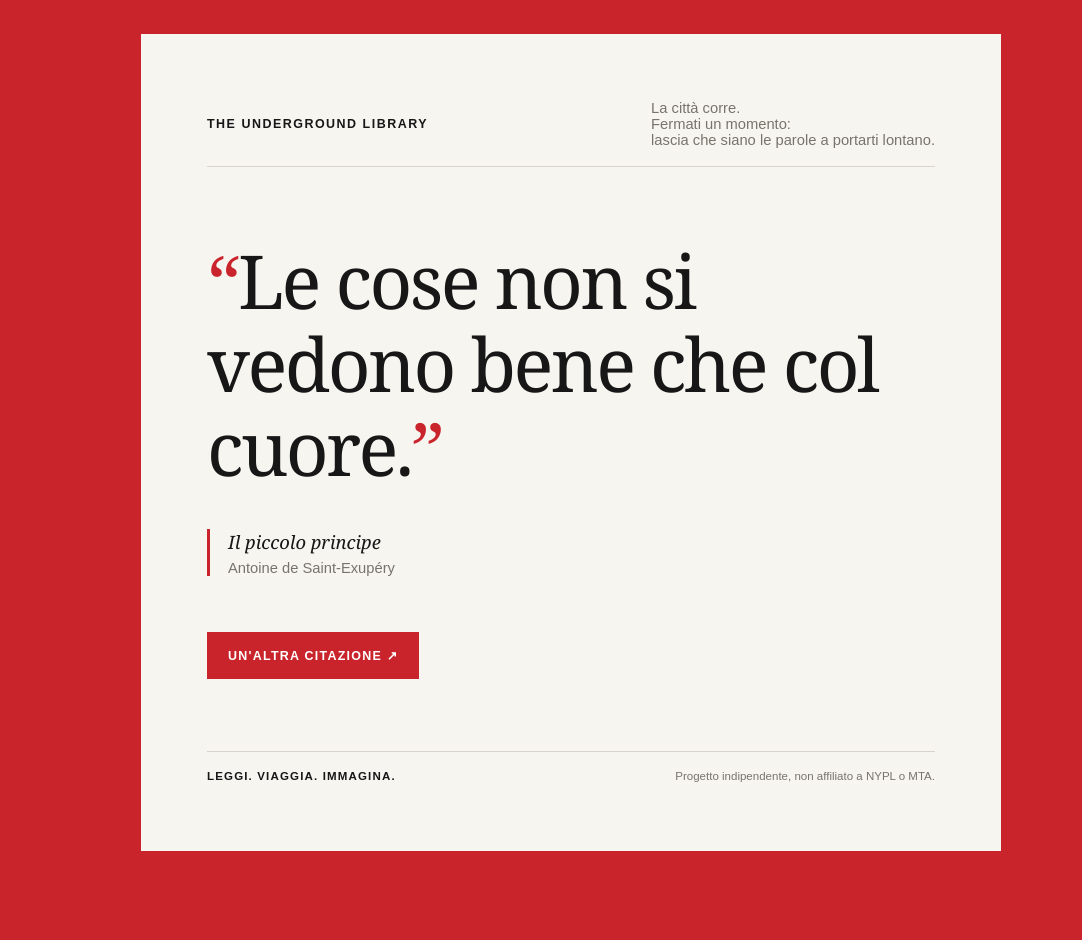
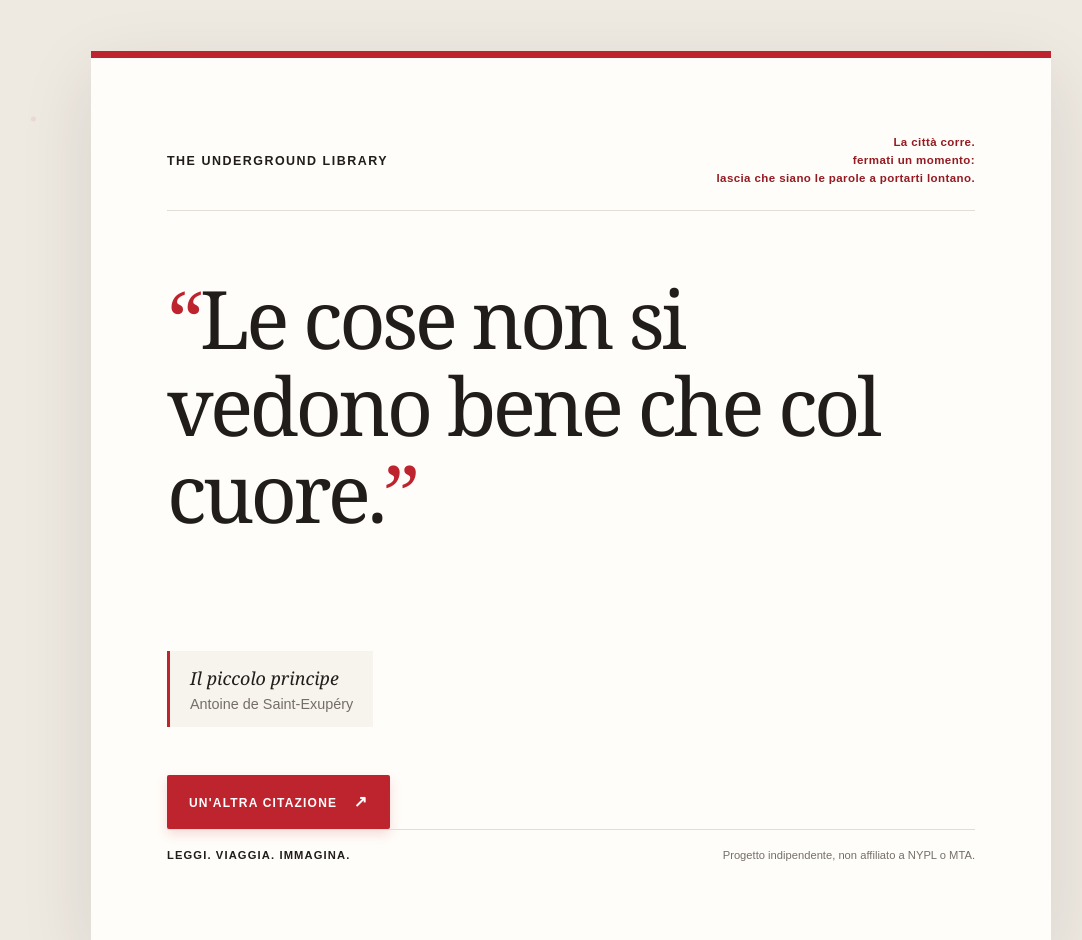
Before and after one commit to theundergroundlibrary-abact/theundergroundlibrary-abact.github.io, a plain HTML site: page index.html in a window 1280 px wide. Shown: the top 940 px of the page, without its empty margins (69-1151 px from the left). Before the commit the page ends 885 px from the top, so only its background shows below. Drawn offline with Linux system fonts and the light colour scheme.

Commit message:
Add files via upload

```diff
--- a/index.html
+++ b/index.html
@@ -7,20 +7,20 @@
 <meta name="description" content="The Underground Library — una citazione letteraria per il tuo viaggio.">
 <title>The Underground Library</title>
 <style>
-:root{--red:#c9232c;--ink:#171717;--paper:#f7f5f0;--muted:#77736d}
-*{box-sizing:border-box}html{min-height:100%;background:var(--red)}body{margin:0;min-height:100vh;padding:clamp(14px,3vw,34px);font-family:Arial,Helvetica,sans-serif;color:var(--ink);background:var(--red)}
-.page{position:relative;max-width:860px;min-height:calc(100vh - clamp(28px,6vw,68px));margin:auto;background:var(--paper);display:flex;flex-direction:column;padding:clamp(24px,6vw,66px);overflow:hidden}
-.topline{display:flex;align-items:center;justify-content:space-between;gap:20px;border-bottom:1px solid #d8d3cb;padding-bottom:18px}.mark{font-size:.78rem;font-weight:800;letter-spacing:.12em;text-transform:uppercase}.stamp{color:var(--red);font-size:.72rem;font-weight:800;letter-spacing:.1em;text-align:right;text-transform:uppercase}
-main{flex:1;display:flex;flex-direction:column;justify-content:center;padding:clamp(44px,9vh,94px) 0}.eyebrow{color:var(--red);font-size:.76rem;font-weight:800;letter-spacing:.17em;text-transform:uppercase;margin:0 0 20px}.quote{font-family:Georgia,'Times New Roman',serif;font-size:clamp(2rem,6vw,4.65rem);line-height:1.12;letter-spacing:-.035em;margin:0;max-width:730px}.quote::before{content:'“';color:var(--red)}.quote::after{content:'”';color:var(--red)}
-.attribution{margin-top:clamp(28px,5vh,48px);padding-left:18px;border-left:3px solid var(--red)}.book{font-family:Georgia,'Times New Roman',serif;font-size:1.15rem;font-style:italic;margin:0 0 6px}.author{color:var(--muted);font-size:.92rem;margin:0}.action{margin-top:clamp(38px,7vh,64px);display:flex;align-items:center;gap:18px;flex-wrap:wrap}.button{appearance:none;border:0;background:var(--red);color:#fff;padding:16px 21px;font-size:.78rem;font-weight:800;letter-spacing:.1em;cursor:pointer;transition:background .2s,transform .2s}.button:hover{background:#a91c24;transform:translateY(-2px)}.button:focus-visible{outline:3px solid var(--ink);outline-offset:4px}.hint{color:var(--muted);font-size:.82rem}
-footer{border-top:1px solid #d8d3cb;padding-top:16px;color:var(--muted);font-size:.72rem;line-height:1.5;display:flex;justify-content:space-between;gap:18px;flex-wrap:wrap}.footer-title{color:var(--ink);font-weight:800;letter-spacing:.1em;text-transform:uppercase}
-@media(max-width:560px){body{padding:10px}.page{min-height:calc(100vh - 20px);padding:24px 22px}.topline{align-items:flex-start}.stamp{max-width:125px;line-height:1.5}main{padding:52px 0}.quote{font-size:clamp(2rem,10vw,3.1rem)}.action{align-items:flex-start;flex-direction:column}.button{width:100%}footer{font-size:.68rem}}
+:root{--red:#bd242d;--red-dark:#951b23;--ink:#201d1b;--paper:#fffdf9;--canvas:#eee9e1;--muted:#746e68;--rule:#e2ddd5}
+*{box-sizing:border-box}html{min-height:100%;background:var(--canvas)}body{margin:0;min-height:100vh;min-height:100svh;padding:clamp(16px,4vw,52px);font-family:Arial,Helvetica,sans-serif;color:var(--ink);background:radial-gradient(circle at 8% 12%,rgba(189,36,45,.08) 0 2px,transparent 3px),var(--canvas)}
+.page{position:relative;max-width:960px;min-height:calc(100vh - clamp(32px,8vw,104px));min-height:calc(100svh - clamp(32px,8vw,104px));margin:auto;background:var(--paper);border-top:7px solid var(--red);box-shadow:0 24px 70px rgba(44,34,27,.11);display:flex;flex-direction:column;padding:clamp(28px,6.5vw,76px);overflow:hidden}
+.topline{display:flex;align-items:center;justify-content:space-between;gap:24px;border-bottom:1px solid var(--rule);padding-bottom:22px}.mark{font-size:.78rem;font-weight:800;letter-spacing:.12em;text-transform:uppercase}.stamp{color:var(--red-dark);font-size:.72rem;font-weight:700;letter-spacing:.035em;line-height:1.55;text-align:right;text-transform:none}
+main{flex:1;display:flex;flex-direction:column;justify-content:flex-start;padding:clamp(52px,8vh,82px) 0 0}.quote{height:clamp(250px,42vh,450px);overflow:hidden;font-family:Georgia,'Times New Roman',serif;font-size:clamp(2.35rem,6.3vw,5.25rem);line-height:1.08;letter-spacing:-.045em;margin:0;max-width:780px}.quote::before{content:'“';display:inline;color:var(--red);font-size:1em;line-height:inherit;margin:0;vertical-align:baseline}.quote::after{content:'”';color:var(--red)}
+.attribution{margin-top:clamp(30px,5vh,52px);padding:15px 20px;border-left:3px solid var(--red);background:#f7f3ed;max-width:max-content}.book{font-family:Georgia,'Times New Roman',serif;font-size:1.12rem;font-style:italic;margin:0 0 6px}.author{color:var(--muted);font-size:.9rem;margin:0}.action{margin-top:clamp(34px,6vh,58px);display:flex;align-items:center;gap:18px;flex-wrap:wrap}.button{appearance:none;border:0;border-radius:2px;background:var(--red);color:#fff;min-height:54px;padding:0 22px;font-size:.75rem;font-weight:800;letter-spacing:.1em;cursor:pointer;box-shadow:0 5px 12px rgba(189,36,45,.16);transition:background .2s,transform .2s,box-shadow .2s}.button span{display:inline-block;margin-left:12px;font-size:1rem}.button:hover{background:var(--red-dark);transform:translateY(-2px);box-shadow:0 8px 16px rgba(189,36,45,.2)}.button:focus-visible{outline:3px solid var(--ink);outline-offset:4px}
+footer{border-top:1px solid var(--rule);padding-top:17px;color:var(--muted);font-size:.7rem;line-height:1.55;display:flex;justify-content:space-between;gap:18px;flex-wrap:wrap}.footer-title{color:var(--ink);font-weight:800;letter-spacing:.1em;text-transform:uppercase}
+@media(max-width:560px){body{padding:0;background:var(--paper)}.page{min-height:100vh;min-height:100svh;padding:25px 23px 20px;border-top-width:6px;box-shadow:none}.topline{align-items:flex-start;gap:14px;padding-bottom:18px}.mark{font-size:.66rem;letter-spacing:.09em}.stamp{max-width:155px;font-size:.65rem;line-height:1.5}main{padding:clamp(52px,9vh,78px) 0 30px}.quote{height:clamp(230px,37svh,330px);font-size:clamp(2.35rem,10vw,3.45rem);line-height:1.08}.attribution{margin-top:28px;padding:13px 16px}.book{font-size:1.04rem}.author{font-size:.86rem}.action{margin-top:30px}.button{width:100%;min-height:56px}footer{font-size:.65rem}}
 @media(prefers-reduced-motion:reduce){*,*::before,*::after{transition:none!important;scroll-behavior:auto!important}}
 </style>
 </head>
 <body>
 <div class="page">
-<header class="topline"><div class="mark">The Underground Library</div><div class="author">La città corre.<br>Fermati un momento:<br>lascia che siano le parole a portarti lontano.</div></header>
+<header class="topline"><div class="mark">The Underground Library</div><div class="stamp">La città corre.<br>fermati un momento:<br>lascia che siano le parole a portarti lontano.</div></header>
 <main aria-live="polite" aria-atomic="true">
 <blockquote class="quote" id="quote">Non tutti quelli che vagano sono perduti.</blockquote>
 <div class="attribution"><p class="book" id="book">Il Signore degli Anelli</p><p class="author" id="author">J.R.R. Tolkien</p></div>
@@ -51,11 +51,13 @@ const quotes = [
 let current = -1;
 let remaining = [];
 const quoteEl=document.getElementById('quote'), bookEl=document.getElementById('book'), authorEl=document.getElementById('author');
-function showQuote(index){const q=quotes[index];quoteEl.textContent=q.text;bookEl.textContent=q.book;authorEl.textContent=q.author;}
+function fitQuoteText(){quoteEl.style.fontSize='';let size=parseFloat(getComputedStyle(quoteEl).fontSize);while(quoteEl.scrollHeight>quoteEl.clientHeight+1&&size>16){size-=1;quoteEl.style.fontSize=`${size}px`;}}
+function showQuote(index){const q=quotes[index];quoteEl.textContent=q.text;bookEl.textContent=q.book;authorEl.textContent=q.author;fitQuoteText();}
 function shuffleQuotes(){remaining=quotes.map((_,index)=>index);for(let i=remaining.length-1;i>0;i--){const j=Math.floor(Math.random()*(i+1));[remaining[i],remaining[j]]=[remaining[j],remaining[i]];}if(remaining.length>1&&remaining[remaining.length-1]===current){[remaining[0],remaining[remaining.length-1]]=[remaining[remaining.length-1],remaining[0]];}}
 function showNextQuote(){if(remaining.length===0)shuffleQuotes();current=remaining.pop();showQuote(current);}
 document.getElementById('next').addEventListener('click',showNextQuote);
 showNextQuote();
+window.addEventListener('resize',fitQuoteText);
 </script>
 </body>
 </html>
```
